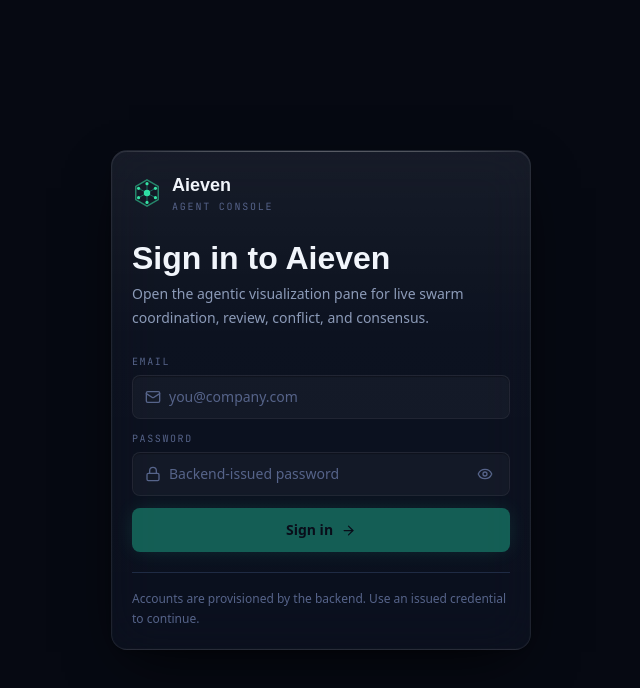
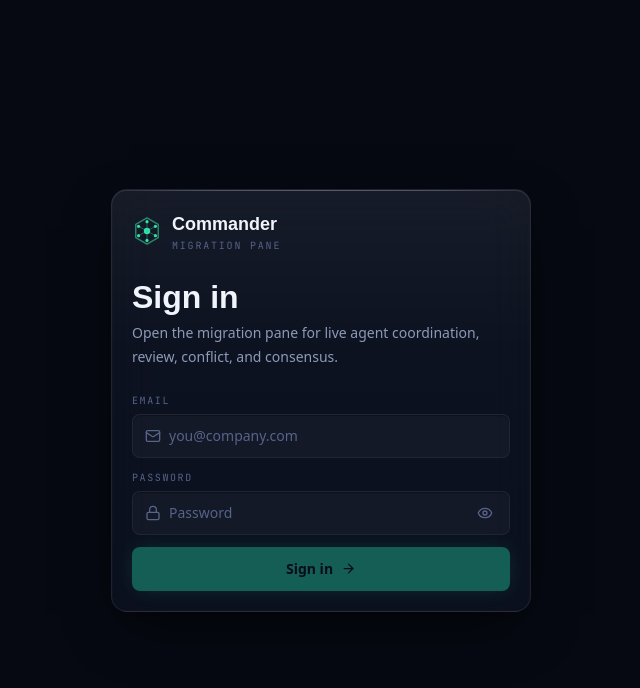
Before and after one commit to annihilatedself/CodeFactory, a React (Vite) app in the folder aieven/: page / in a window 1280 px wide. Shown: the top 688 px of the page, without its empty margins (319-959 px from the left). Built offline with nearby package versions, Linux system fonts and the light colour scheme; a web font is replaced by a local one.

Commit message:
Update Commander auth copy

```diff
--- a/aieven/src/auth/accountStore.ts
+++ b/aieven/src/auth/accountStore.ts
@@ -21,7 +21,7 @@
 export function signIn(email: string, password: string): AuthResult {
   const normalizedEmail = normalizeEmail(email);
   if (normalizedEmail !== ADMIN_EMAIL || password !== ADMIN_PASSWORD) {
-    return { ok: false, message: "Invalid backend-issued credential." };
+    return { ok: false, message: "Invalid email or password." };
   }
 
   window.localStorage.setItem(SESSION_KEY, normalizedEmail);
--- a/aieven/src/components/auth/AuthPage.tsx
+++ b/aieven/src/components/auth/AuthPage.tsx
@@ -16,7 +16,7 @@
   const [pending, setPending] = useState(false);
   const [error, setError] = useState<string | null>(null);
 
-  const title = "Sign in to Aieven";
+  const title = "Sign in";
   const action = "Sign in";
   const canSubmit = useMemo(
     () => email.trim().includes("@") && password.trim().length >= 6,
@@ -62,9 +62,9 @@
           <div className="flex items-center gap-2.5">
             <BrandMark />
             <div>
-              <p className="font-display text-lg font-semibold text-fg">Aieven</p>
+              <p className="font-display text-lg font-semibold text-fg">Commander</p>
               <p className="font-mono text-[10px] uppercase tracking-[0.18em] text-faint">
-                agent console
+                migration pane
               </p>
             </div>
           </div>
@@ -75,8 +75,8 @@
             {title}
           </h1>
           <p className="mt-2 text-sm leading-6 text-muted">
-            Open the agentic visualization pane for live swarm coordination, review,
-            conflict, and consensus.
+            Open the migration pane for live agent coordination, review, conflict,
+            and consensus.
           </p>
         </div>
 
@@ -109,7 +109,7 @@
                 onChange={(event) => setPassword(event.target.value)}
                 type={showPassword ? "text" : "password"}
                 autoComplete="current-password"
-                placeholder="Backend-issued password"
+                placeholder="Password"
                 className="min-w-0 flex-1 bg-transparent text-sm text-fg placeholder:text-faint focus:outline-none"
               />
               <button
@@ -139,12 +139,6 @@
             <ArrowRight size={15} />
           </Button>
         </form>
-
-        <div className="mt-5 border-t border-white/[0.06] pt-4">
-          <p className="text-xs leading-5 text-faint">
-            Accounts are provisioned by the backend. Use an issued credential to continue.
-          </p>
-        </div>
       </main>
     </div>
   );
--- a/aieven/src/components/hud/CopilotConsole.tsx
+++ b/aieven/src/components/hud/CopilotConsole.tsx
@@ -66,7 +66,7 @@
         <div className="flex items-center gap-2">
           <Sparkles size={14} className="text-accent" />
           <span className="font-mono text-[11px] font-semibold uppercase tracking-[0.16em] text-muted">
-            Aieven Copilot
+            Commander Copilot
           </span>
         </div>
         <div className="flex items-center gap-3">
--- a/aieven/src/components/hud/TopBar.tsx
+++ b/aieven/src/components/hud/TopBar.tsx
@@ -51,7 +51,7 @@
         <div className="leading-tight">
           <div className="flex items-center gap-2">
             <span className="font-display text-[17px] font-semibold tracking-tight text-fg">
-              Aieven
+              Commander
             </span>
             <Badge variant="accent" className="animate-blip">
               <span className="h-1.5 w-1.5 rounded-full bg-accent" />
--- a/aieven/src/sim/Simulation.ts
+++ b/aieven/src/sim/Simulation.ts
@@ -74,7 +74,7 @@
     this.fleetSize = opts.fleetSize;
     this.initSystems();
     this.initAgents();
-    this.pushEvent("info", "Aieven orchestrator online", "loading migration blueprint");
+    this.pushEvent("info", "Commander orchestrator online", "loading migration blueprint");
     this.pushEvent("info", `${PHASES.length}-phase plan accepted`, PHASES[0].label);
   }
 
--- a/aieven/src/sim/migrationPlan.ts
+++ b/aieven/src/sim/migrationPlan.ts
@@ -2,7 +2,7 @@
 
 /**
  * The migration blueprint. In a real deployment this JSON is produced by the
- * Aieven planner and streamed from the backend — here it seeds the simulation.
+ * Commander planner and streamed from the backend — here it seeds the simulation.
  */
 
 export interface SystemSeed {
@@ -21,7 +21,7 @@
   {
     id: "coord",
     label: "Orchestrator",
-    sub: "Aieven control plane",
+    sub: "Commander control plane",
     kind: "coordinator",
     ax: 0.5,
     ay: 0.46,
```
